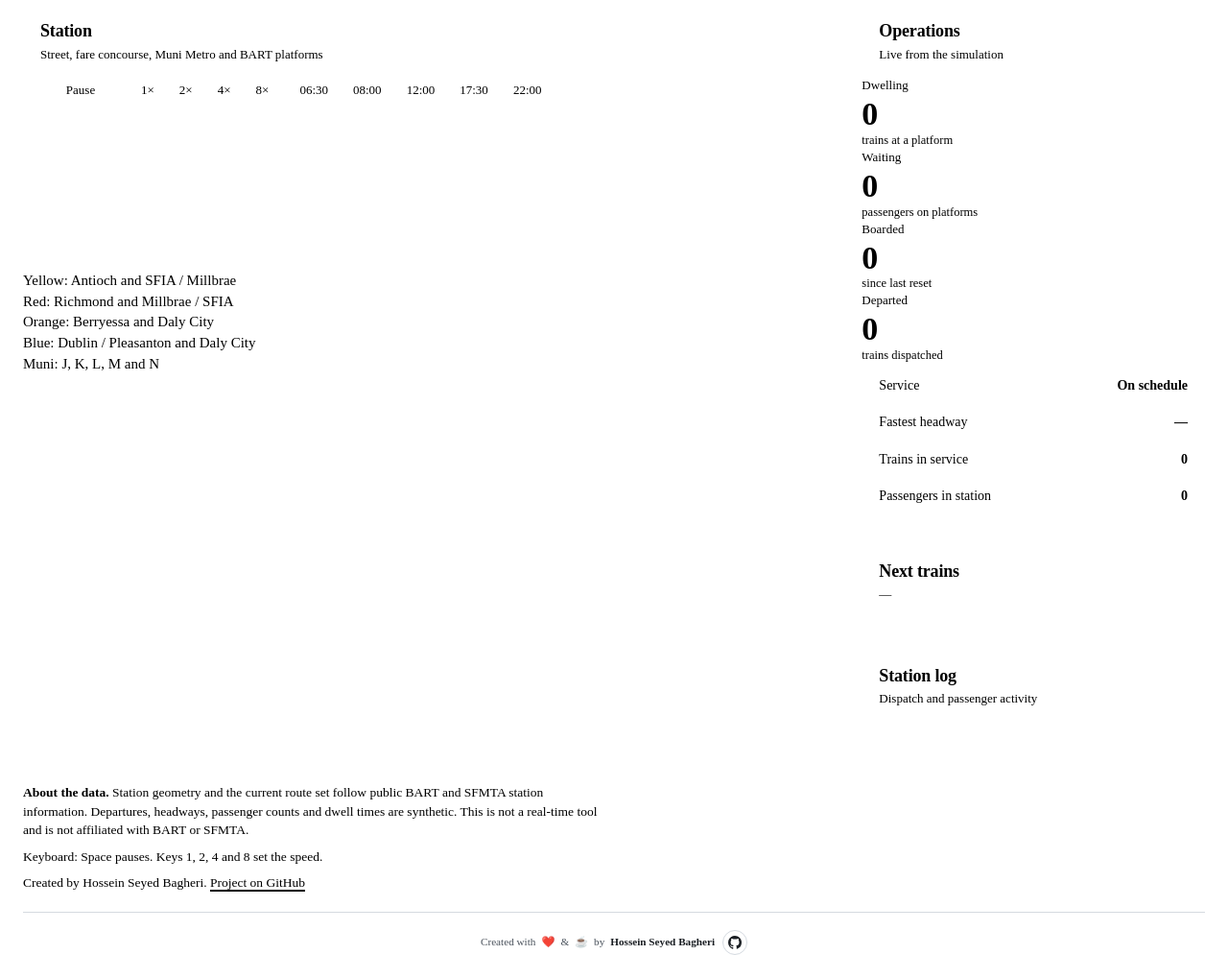
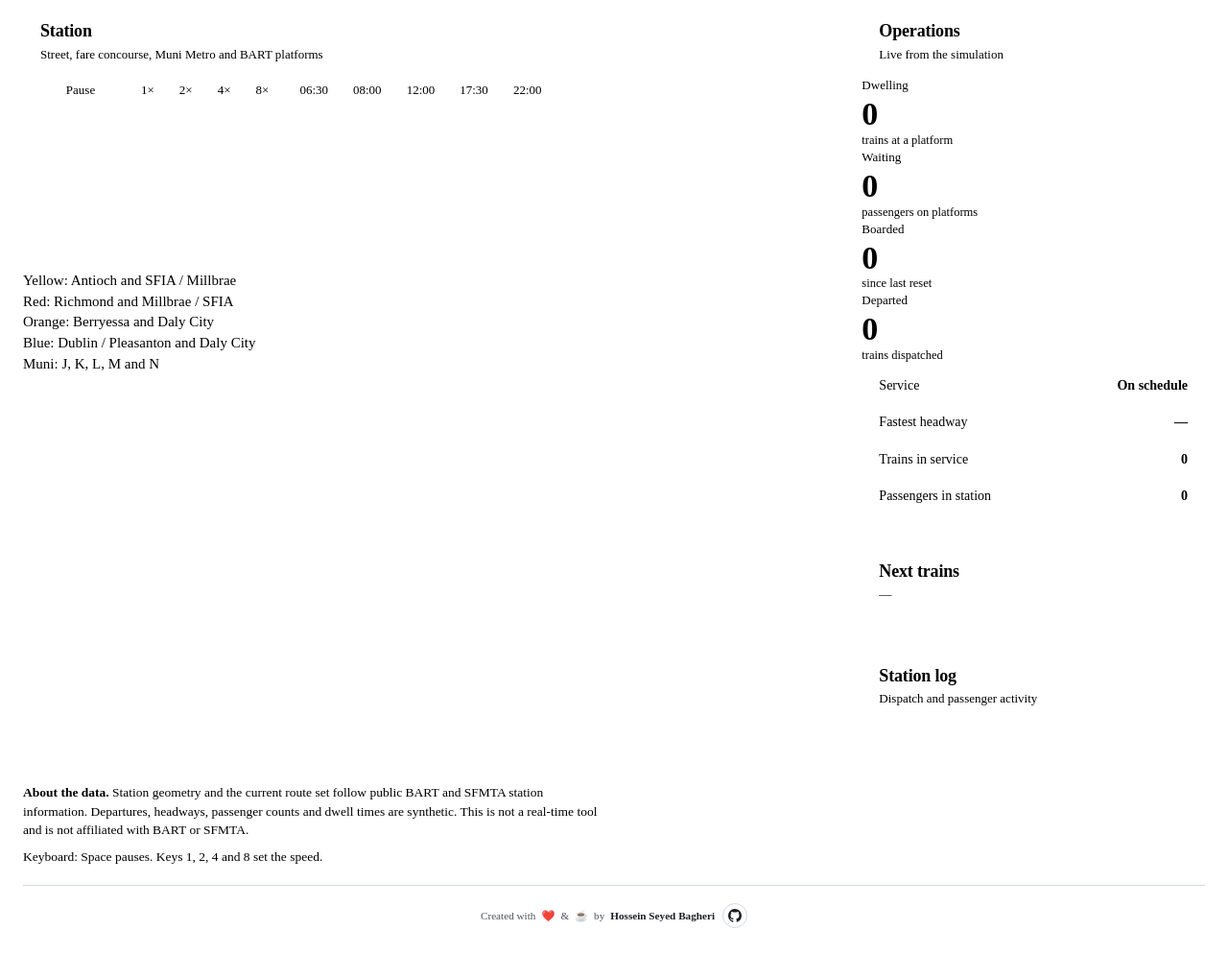
Before and after one commit to hosseinb1111/civic-center-transit-simulator, a plain HTML site: page index.html in a window 1280 px wide. Shown: the part 204-1223 px from the top of the page at 96% size. After the commit the page ends 1195 px from the top, so only its background shows below. Drawn offline with Linux system fonts and the light colour scheme.

Commit message:
Clean up index.html by removing redundant elements
Removed unnecessary color-scheme meta tag and footer attribution.

```diff
--- a/index.html
+++ b/index.html
@@ -7,7 +7,6 @@
   <meta name="description" content="Interactive cutaway simulator of Civic Center / UN Plaza station: BART and Muni Metro trains, platform displays, and passenger flow. Illustrative, synthetic data.">
   <meta name="theme-color" content="#f6f5f1">
   <meta name="color-scheme" content="light dark">
-  <meta name="color-scheme" content="light">
   <meta property="og:type" content="website">
   <meta property="og:title" content="Civic Center / UN Plaza — BART and Muni operations simulator">
   <meta property="og:description" content="A four-level station cutaway with live trains, passengers and a station log.">
@@ -134,10 +133,6 @@
     <footer class="foot">
       <p><strong>About the data.</strong> Station geometry and the current route set follow public BART and SFMTA station information. Departures, headways, passenger counts and dwell times are synthetic. This is not a real-time tool and is not affiliated with BART or SFMTA.</p>
       <p>Keyboard: Space pauses. Keys 1, 2, 4 and 8 set the speed.</p>
-      <p>
-        Created by Hossein Seyed Bagheri.
-        <a href="https://github.com/hosseinb1111/civic-center-transit-simulator" target="_blank" rel="noopener noreferrer">Project on GitHub</a>
-      </p>
     </footer>
 
     <div class="footer-bottom">
```
